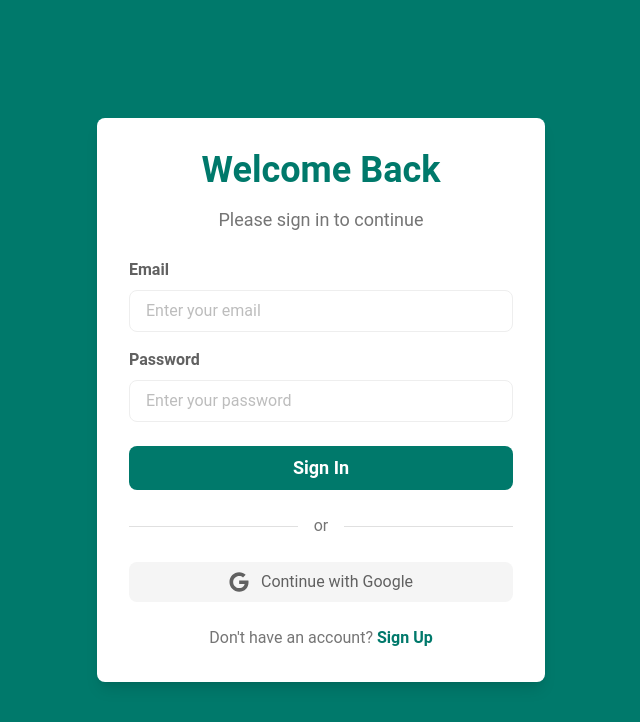
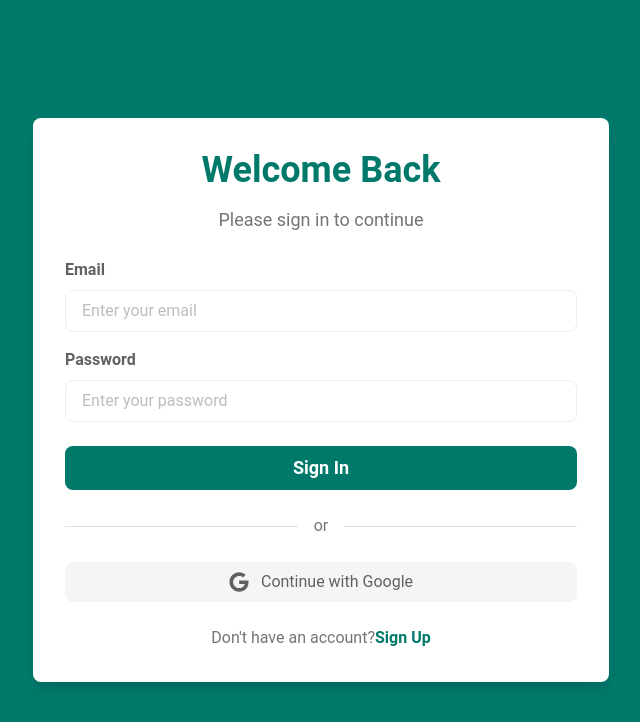
Before and after one commit to Sabuj-Chowdhury/CampFlow_Client, a React (Vite) app: page /login in a window 1280 px wide. Shown: the top 722 px of the page, without its empty margins (319-959 px from the left). Built offline with nearby package versions, Linux system fonts and the light colour scheme.

Commit message:
react hook form in login page

```diff
--- a/package.json
+++ b/package.json
@@ -15,6 +15,7 @@
     "@react-icons/all-files": "^4.1.0",
     "react": "^18.3.1",
     "react-dom": "^18.3.1",
+    "react-hook-form": "^7.54.2",
     "react-icons": "^5.4.0",
     "react-router-dom": "^7.1.1"
   },
--- a/src/Pages/LogIn/Login.jsx
+++ b/src/Pages/LogIn/Login.jsx
@@ -1,9 +1,16 @@
 import { FaGoogle } from "react-icons/fa";
+import { useForm } from "react-hook-form";
 
 const Login = () => {
+  const { register, handleSubmit } = useForm();
+
+  const onSubmit = (data) => console.log(data);
+
   return (
-    <div className="min-h-screen flex items-center justify-center bg-teal-700">
-      <div className="bg-white p-8 rounded-lg shadow-lg max-w-md w-full">
+    // outer container
+    <section className="min-h-screen flex items-center justify-center bg-teal-700">
+      {/* card container */}
+      <div className="bg-white p-8 rounded-lg shadow-lg max-w-xl w-full">
         <h2 className="text-4xl font-bold text-teal-700 text-center mb-4">
           Welcome Back
         </h2>
@@ -12,7 +19,7 @@
         </p>
 
         {/* Login Form */}
-        <form>
+        <form onSubmit={handleSubmit(onSubmit)}>
           <div className="mb-4">
             <label
               htmlFor="email"
@@ -20,7 +27,9 @@
             >
               Email
             </label>
+            {/* email */}
             <input
+              {...register("email")}
               type="email"
               id="email"
               className="w-full px-4 py-2 border rounded-lg focus:outline-none focus:ring-2 focus:ring-teal-700"
@@ -35,7 +44,9 @@
             >
               Password
             </label>
+            {/* password */}
             <input
+              {...register("password")}
               type="password"
               id="password"
               className="w-full px-4 py-2 border rounded-lg focus:outline-none focus:ring-2 focus:ring-teal-700"
@@ -43,6 +54,7 @@
               required
             />
           </div>
+
           <button
             type="submit"
             className="w-full bg-teal-700 text-white py-2 px-4 rounded-lg font-bold text-lg hover:bg-teal-800 transition"
@@ -68,13 +80,13 @@
 
         {/* Footer */}
         <p className="text-center text-gray-600 mt-6">
-          Don't have an account?{" "}
+          Don't have an account?
           <a href="/signup" className="text-teal-700 font-bold hover:underline">
             Sign Up
           </a>
         </p>
       </div>
-    </div>
+    </section>
   );
 };
 
--- a/src/Pages/Registration/SignUp.jsx
+++ b/src/Pages/Registration/SignUp.jsx
@@ -12,7 +12,7 @@
 
   return (
     <div className="min-h-screen flex items-center justify-center bg-teal-700">
-      <div className="bg-white p-8 rounded-lg shadow-lg max-w-md w-full">
+      <div className="bg-white p-8 rounded-lg shadow-lg max-w-xl w-full">
         <h2 className="text-4xl font-bold text-teal-700 text-center mb-4">
           Create an Account
         </h2>
```
Also changed, not shown: 1 other file (tests, documents, lock files or other folders).
